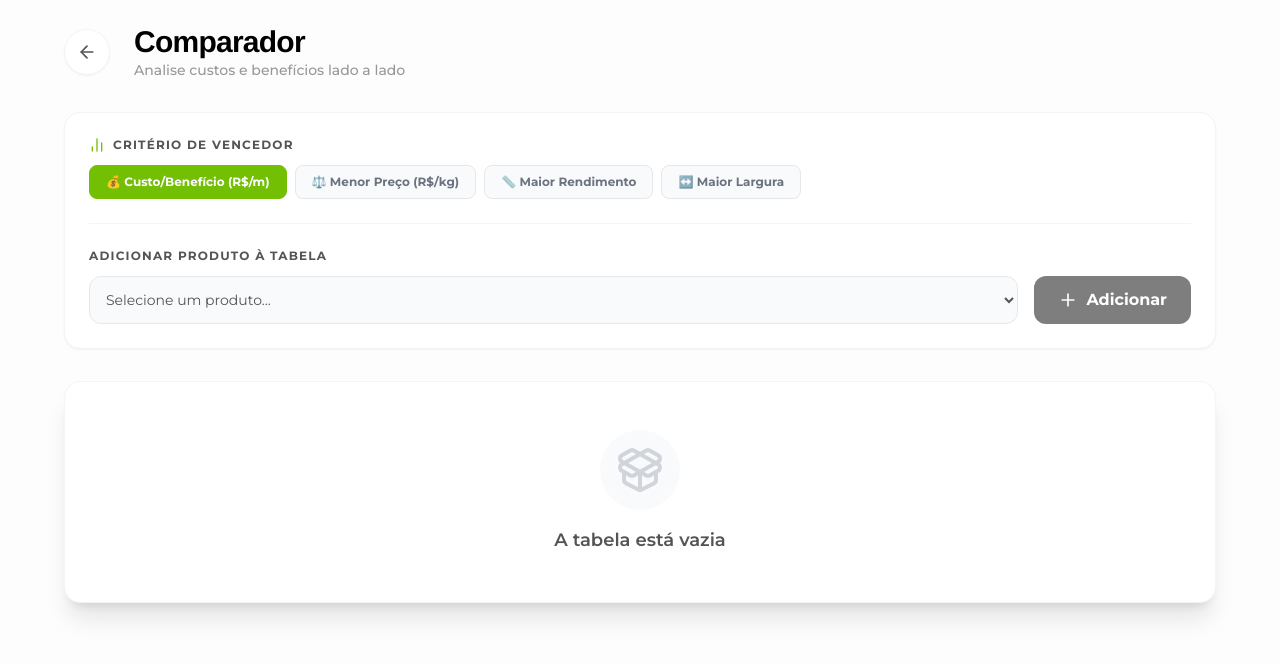
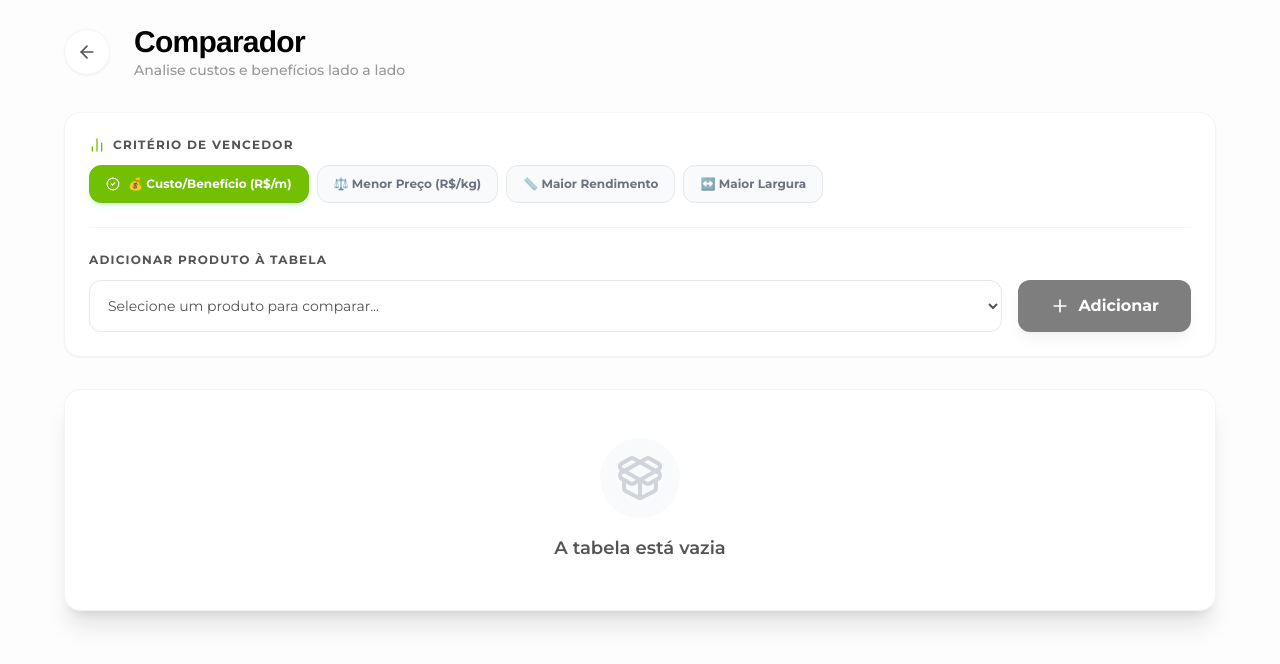
Before and after one commit to sowbrand/stackblitz-starters-izhtpd7q, a Next.js app: page /compare in a window 1280 px wide. Shown: the top 664 px of the page. Built offline with nearby package versions, Linux system fonts and the light colour scheme.

Commit message:
compare-page

```diff
--- a/app/compare/page.tsx
+++ b/app/compare/page.tsx
@@ -3,7 +3,7 @@
 import React, { useState } from 'react';
 import { useSupplierContext } from '@/app/context/SupplierContext';
 import { ComparisonView } from '@/components/ComparisonView';
-import { ArrowLeft, Plus, X, BarChart2 } from 'lucide-react';
+import { ArrowLeft, Plus, X, BarChart2, CheckCircle2 } from 'lucide-react';
 import Link from 'next/link';
 
 export default function ComparePage() {
@@ -54,50 +54,51 @@ export default function ComparePage() {
              <div className="flex flex-wrap gap-2">
                <button
                   onClick={() => setCriteria('costBenefit')}
-                  className={`px-4 py-2 rounded-lg text-xs font-bold transition-all border ${criteria === 'costBenefit' ? 'bg-[#72BF03] text-white border-[#72BF03]' : 'bg-gray-50 text-gray-500 border-gray-200 hover:bg-gray-100'}`}
+                  className={`px-4 py-2.5 rounded-xl text-xs font-bold transition-all border flex items-center gap-2 ${criteria === 'costBenefit' ? 'bg-[#72BF03] text-white border-[#72BF03] shadow-md shadow-green-100' : 'bg-gray-50 text-gray-500 border-gray-200 hover:bg-gray-100'}`}
                >
-                  💰 Custo/Benefício (R$/m)
+                  {criteria === 'costBenefit' && <CheckCircle2 size={14}/>} 💰 Custo/Benefício (R$/m)
                </button>
                <button
                   onClick={() => setCriteria('pricePerKg')}
-                  className={`px-4 py-2 rounded-lg text-xs font-bold transition-all border ${criteria === 'pricePerKg' ? 'bg-[#72BF03] text-white border-[#72BF03]' : 'bg-gray-50 text-gray-500 border-gray-200 hover:bg-gray-100'}`}
+                  className={`px-4 py-2.5 rounded-xl text-xs font-bold transition-all border flex items-center gap-2 ${criteria === 'pricePerKg' ? 'bg-[#72BF03] text-white border-[#72BF03] shadow-md shadow-green-100' : 'bg-gray-50 text-gray-500 border-gray-200 hover:bg-gray-100'}`}
                >
-                  ⚖️ Menor Preço (R$/kg)
+                  {criteria === 'pricePerKg' && <CheckCircle2 size={14}/>} ⚖️ Menor Preço (R$/kg)
                </button>
                <button
                   onClick={() => setCriteria('yield')}
-                  className={`px-4 py-2 rounded-lg text-xs font-bold transition-all border ${criteria === 'yield' ? 'bg-[#72BF03] text-white border-[#72BF03]' : 'bg-gray-50 text-gray-500 border-gray-200 hover:bg-gray-100'}`}
+                  className={`px-4 py-2.5 rounded-xl text-xs font-bold transition-all border flex items-center gap-2 ${criteria === 'yield' ? 'bg-[#72BF03] text-white border-[#72BF03] shadow-md shadow-green-100' : 'bg-gray-50 text-gray-500 border-gray-200 hover:bg-gray-100'}`}
                >
-                  📏 Maior Rendimento
+                  {criteria === 'yield' && <CheckCircle2 size={14}/>} 📏 Maior Rendimento
                </button>
                <button
                   onClick={() => setCriteria('width')}
-                  className={`px-4 py-2 rounded-lg text-xs font-bold transition-all border ${criteria === 'width' ? 'bg-[#72BF03] text-white border-[#72BF03]' : 'bg-gray-50 text-gray-500 border-gray-200 hover:bg-gray-100'}`}
+                  className={`px-4 py-2.5 rounded-xl text-xs font-bold transition-all border flex items-center gap-2 ${criteria === 'width' ? 'bg-[#72BF03] text-white border-[#72BF03] shadow-md shadow-green-100' : 'bg-gray-50 text-gray-500 border-gray-200 hover:bg-gray-100'}`}
                >
-                  ↔️ Maior Largura
+                  {criteria === 'width' && <CheckCircle2 size={14}/>} ↔️ Maior Largura
                </button>
              </div>
           </div>
 
           <div className="h-px bg-gray-100 w-full"></div>
 
-          {/* Linha 2: Adicionar Produtos */}
+          {/* Linha 2: Adicionar Produtos (AJUSTE NO SELECT) */}
           <div>
             <label className="block text-xs font-bold text-[#545454] uppercase tracking-widest mb-3">
               Adicionar Produto à Tabela
             </label>
-            <div className="flex gap-4">
+            <div className="flex flex-col md:flex-row gap-4">
               <select
-                className="flex-1 bg-gray-50 border border-gray-200 text-[#545454] text-sm rounded-xl focus:ring-[#72BF03] focus:border-[#72BF03] block w-full p-3 outline-none transition-all"
+                className="flex-1 bg-white border border-gray-200 text-[#545454] text-sm rounded-xl focus:ring-2 focus:ring-[#72BF03] focus:border-transparent block w-full p-3.5 outline-none transition-all cursor-pointer hover:border-gray-300"
                 value={selectorValue}
                 onChange={(e) => setSelectorValue(e.target.value)}
+                style={{ appearance: 'auto', backgroundImage: 'none' }} // Remove estilo padrão em alguns browsers para evitar cortes
               >
-                <option value="">Selecione um produto...</option>
+                <option value="">Selecione um produto para comparar...</option>
                 {availableMeshes.map(mesh => {
                   const supplier = suppliers.find(s => s.id === mesh.supplierId);
                   return (
                     <option key={mesh.id} value={mesh.id}>
-                      {mesh.name} ({supplier?.name}) - {mesh.code}
+                      {supplier?.name} | {mesh.name} ({mesh.code})
                     </option>
                   );
                 })}
@@ -105,7 +106,7 @@ export default function ComparePage() {
               <button
                 onClick={() => handleAdd(selectorValue)}
                 disabled={!selectorValue}
-                className="bg-black hover:bg-[#333] text-white font-bold py-3 px-6 rounded-xl flex items-center gap-2 disabled:opacity-50 disabled:cursor-not-allowed transition-all"
+                className="bg-black hover:bg-[#333] text-white font-bold py-3.5 px-8 rounded-xl flex items-center justify-center gap-2 disabled:opacity-50 disabled:cursor-not-allowed transition-all shadow-lg"
               >
                 <Plus size={20} /> Adicionar
               </button>
@@ -116,9 +117,9 @@ export default function ComparePage() {
           {selectedMeshes.length > 0 && (
             <div className="flex flex-wrap gap-2 mt-4 pt-4 border-t border-gray-100">
               {selectedMeshes.map(mesh => (
-                <span key={mesh.id} className="inline-flex items-center gap-1 px-3 py-1 rounded-full text-xs font-medium bg-[#72BF03]/10 text-[#72BF03] border border-[#72BF03]/20">
+                <span key={mesh.id} className="inline-flex items-center gap-2 px-3 py-1.5 rounded-lg text-xs font-bold bg-[#72BF03]/10 text-[#72BF03] border border-[#72BF03]/20 transition-all hover:bg-[#72BF03]/20">
                   {mesh.name}
-                  <button onClick={() => handleRemove(mesh.id)} className="hover:text-red-500 ml-1">
+                  <button onClick={() => handleRemove(mesh.id)} className="hover:text-red-500 transition-colors p-0.5 rounded-full hover:bg-white/50">
                     <X size={14} />
                   </button>
                 </span>
@@ -127,7 +128,7 @@ export default function ComparePage() {
           )}
         </div>
 
-        {/* Tabela de Comparação (Recebe o critério agora) */}
+        {/* Tabela de Comparação */}
         <div className="bg-white rounded-2xl shadow-xl border border-gray-100 overflow-hidden">
             <ComparisonView meshes={selectedMeshes} criteria={criteria} />
         </div>
```
